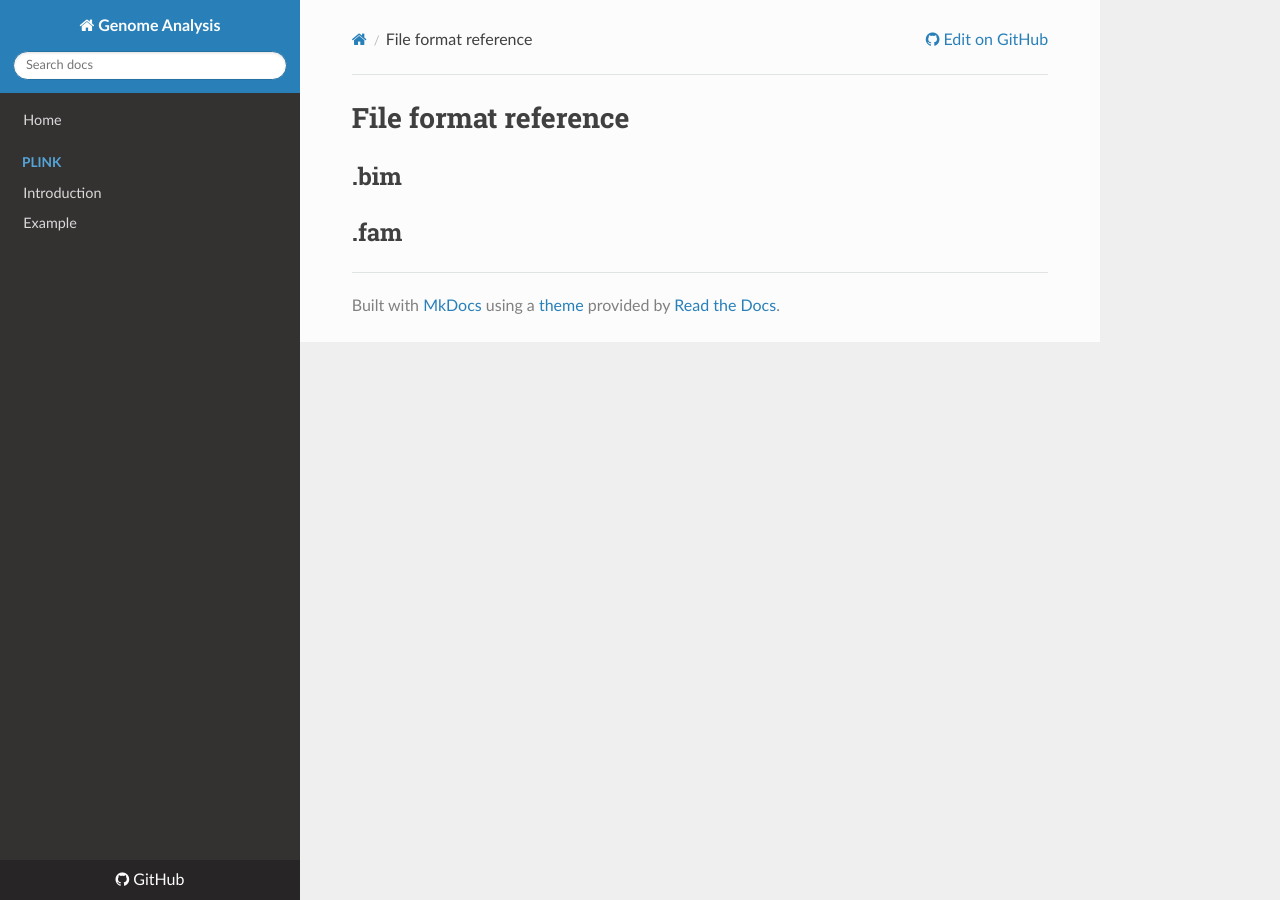
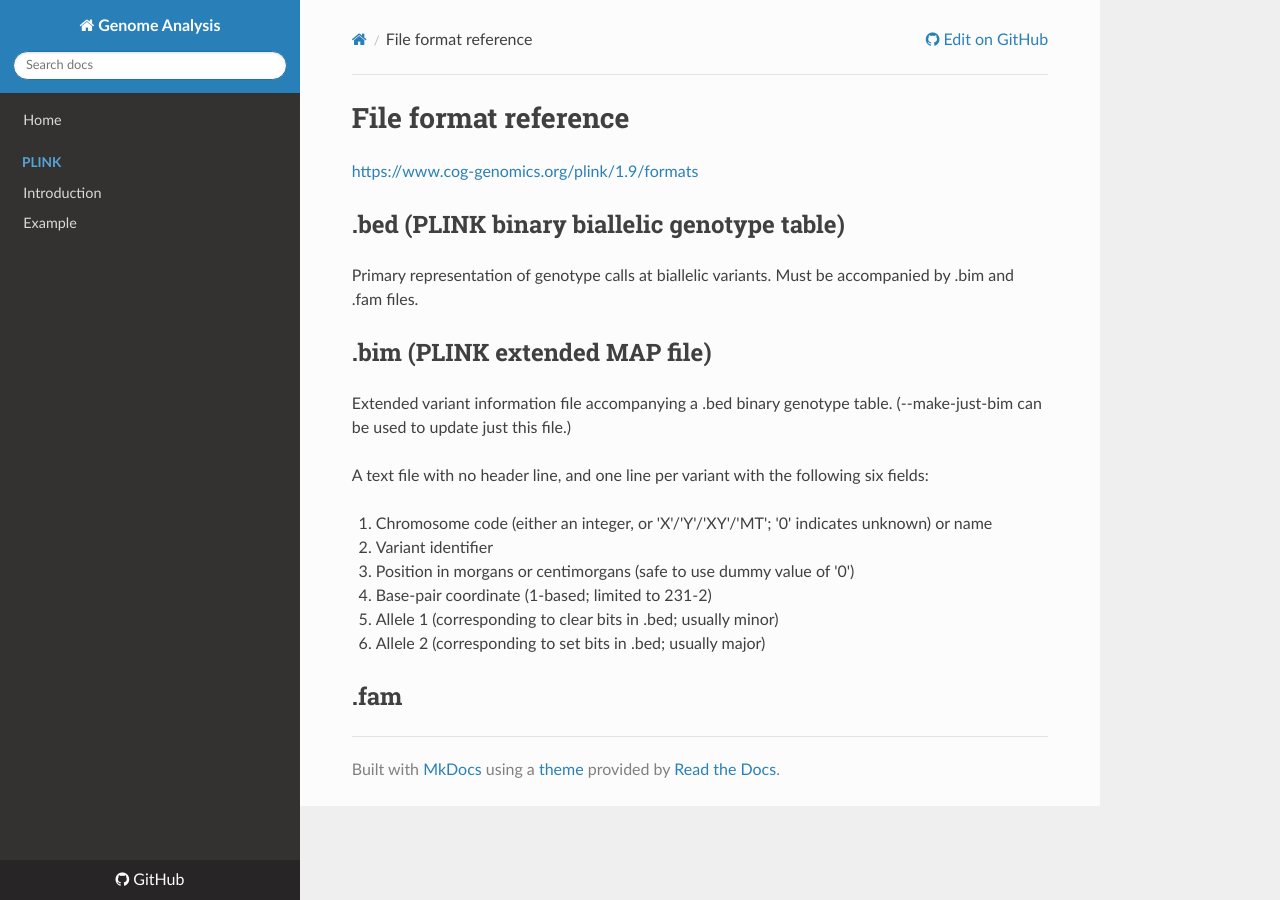
Before and after one commit to WonyoungCho/plink, an MkDocs documentation site: the page built from docs/plink_fm.md, in a window 1280 px wide. Built offline with MkDocs 1.6.1, drawn with Linux system fonts in a browser that asks for light colours; nearby versions of some CDN libraries; old or Windows-style settings are respelled for this version of MkDocs.

Commit message:
Update plink_fm.md

```diff
--- a/docs/plink_fm.md
+++ b/docs/plink_fm.md
@@ -1,6 +1,21 @@
 
 # File format reference
+<a href="https://www.cog-genomics.org/plink/1.9/formats" target="_blank"> https://www.cog-genomics.org/plink/1.9/formats </a>
 
-## .bim
+## .bed (PLINK binary biallelic genotype table)
+Primary representation of genotype calls at biallelic variants. Must be accompanied by .bim and .fam files.
+
+
+## .bim (PLINK extended MAP file)
+Extended variant information file accompanying a .bed binary genotype table. (--make-just-bim can be used to update just this file.)
+
+A text file with no header line, and one line per variant with the following six fields:
+
+1. Chromosome code (either an integer, or 'X'/'Y'/'XY'/'MT'; '0' indicates unknown) or name
+1. Variant identifier
+1. Position in morgans or centimorgans (safe to use dummy value of '0')
+1. Base-pair coordinate (1-based; limited to 231-2)
+1. Allele 1 (corresponding to clear bits in .bed; usually minor)
+1. Allele 2 (corresponding to set bits in .bed; usually major)
 
 ## .fam
```
